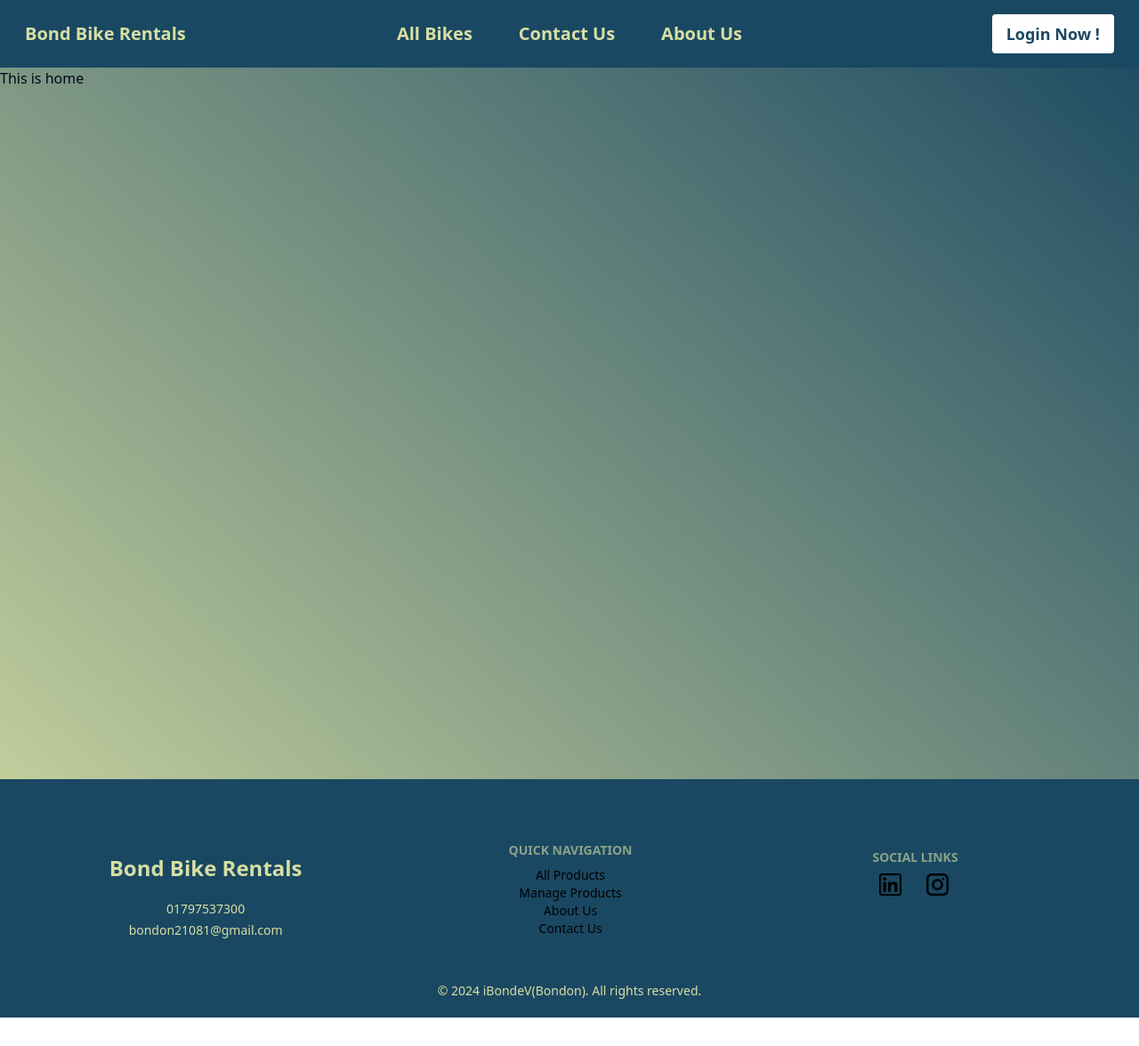
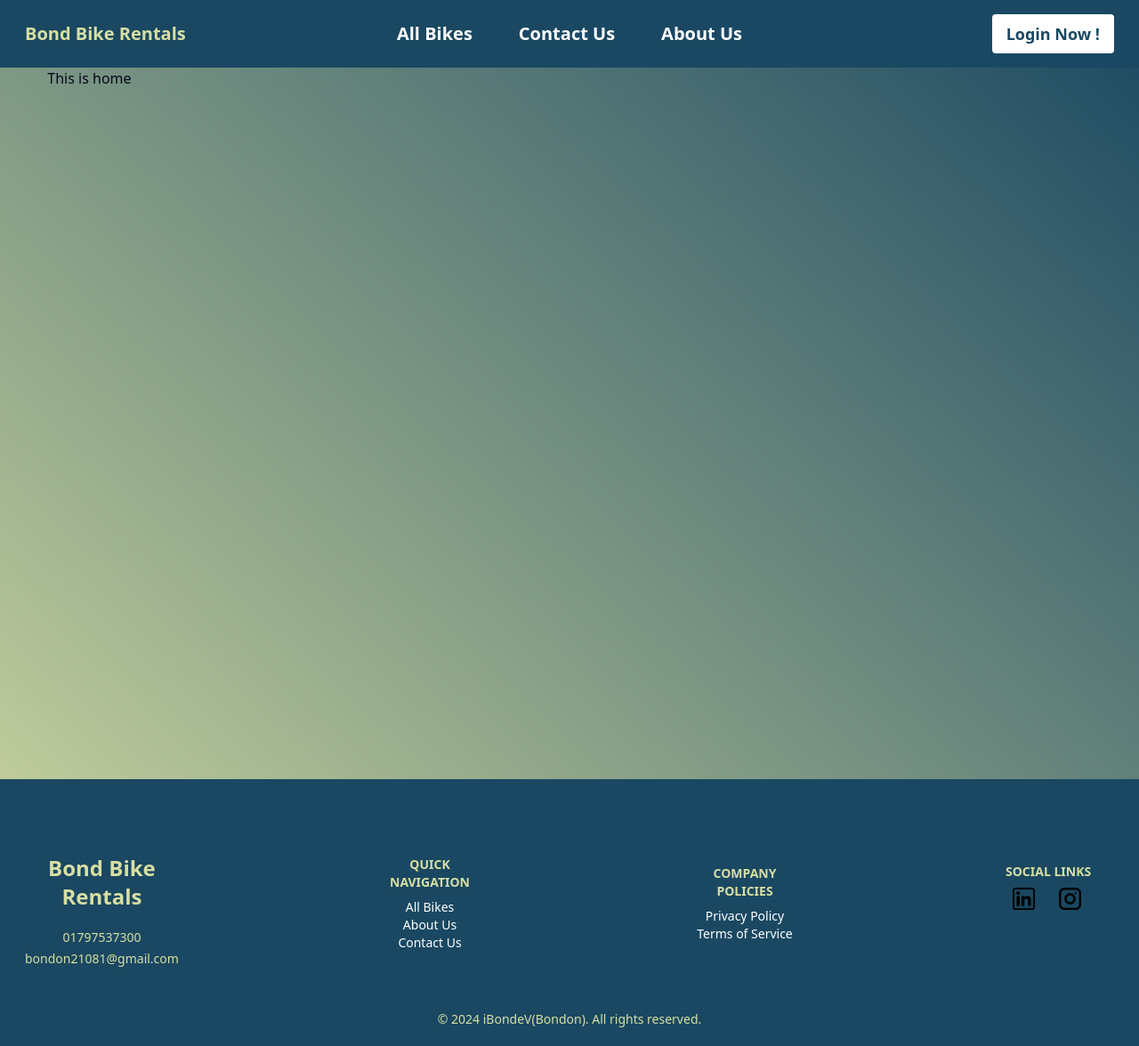
Before and after one commit to bandhandut19/bond-bike-rental-frontend, a React (Vite) app: page / in a window 1280 px wide. Shown: the whole page at 89% size. Before the commit the page ends 1144 px from the top, so only its background shows below. Built offline with nearby package versions, Linux system fonts and the light colour scheme.

Commit message:
navbar and footer setup done

```diff
--- /dev/null
+++ b/src/components/About/About.tsx
@@ -0,0 +1,5 @@
+const About = () => {
+  return <div>This is about page</div>;
+};
+
+export default About;
--- /dev/null
+++ b/src/components/Contact/Contact.tsx
@@ -0,0 +1,5 @@
+const Contact = () => {
+  return <div>This is contact page</div>;
+};
+
+export default Contact;
--- a/src/components/Layouts/RootLayout.tsx
+++ b/src/components/Layouts/RootLayout.tsx
@@ -6,7 +6,7 @@ const RootLayout = () => {
   return (
     <div className="bg-gradient-to-bl from-[#1A4862] to-[#D7DFA3]">
       <Navbar></Navbar>
-      <div className="min-h-screen">
+      <div className="min-h-screen mx-auto w-11/12">
         <Outlet></Outlet>
       </div>
       <Footer></Footer>
--- a/src/components/Shared/Footer.tsx
+++ b/src/components/Shared/Footer.tsx
@@ -3,7 +3,7 @@ import { Link } from "react-router-dom";
 const Footer = () => {
   return (
     <footer className="footer flex flex-col bg-[#1A4862] text-[#D7DFA3] lg:p-5 px-2 py-10 items-center justify-center font-primary-one  min-h-64">
-      <div className="grid lg:grid-cols-3 grid-cols-1 lg:gap-48 gap-10 lg:p-2 items-center justify-center">
+      <div className="grid lg:grid-cols-4 grid-cols-1 lg:gap-48 gap-10 lg:p-2 items-center justify-center">
         <nav className="flex flex-col mt-14 items-center justify-center text-center">
           <h1 className="lg:text-2xl text-xl text-center font-bold font-name mb-5">
             Bond Bike Rentals
@@ -14,24 +14,32 @@ const Footer = () => {
           </div>
         </nav>
         <nav className="flex flex-col mt-10 text-center lg:ml-10 ">
-          <h6 className="footer-title text-center font-extrabold ">
+          <h6 className="footer-title text-center font-extrabold opacity-100 ">
             Quick Navigation
           </h6>
-          <Link to={"/all-products"} className="link link-hover text-black">
-            All Products
+          <Link to={"/allbikes"} className="link link-hover text-white">
+            All Bikes
           </Link>
-          <Link to={"/manage-products"} className="link link-hover text-black">
-            Manage Products
-          </Link>
-          <Link to={"/about"} className="link link-hover text-black">
+          <Link to={"/about"} className="link link-hover text-white">
             About Us
           </Link>
-          <Link to={"/"} className="link link-hover text-black">
+          <Link to={"/contact"} className="link link-hover text-white">
             Contact Us
           </Link>
         </nav>
-        <nav className="lg:ml-10 ml-5">
-          <h6 className="footer-title text-center ">Social Links</h6>
+        <nav className="flex flex-col mt-10 text-center lg:ml-10 ">
+          <h6 className="footer-title opacity-100 text-center font-extrabold ">
+            Company Policies
+          </h6>
+          <Link to={"/allbikes"} className="link link-hover text-white">
+            Privacy Policy
+          </Link>
+          <Link to={"/about"} className="link link-hover text-white">
+            Terms of Service
+          </Link>
+        </nav>
+        <nav className="lg:ml-10 ml-5 ">
+          <h6 className="footer-title text-center opacity-100">Social Links</h6>
           <div className="grid grid-flow-col gap-4  ml-2">
             {/* Linkedin */}
             <Link
--- a/src/components/Shared/Navbar.tsx
+++ b/src/components/Shared/Navbar.tsx
@@ -26,7 +26,7 @@ const Navbar = () => {
             className="menu gap-2 menu-sm text-[#D7DFA3] font-bold bg-[#1A4862] dropdown-content mt-3 w-52 p-2 shadow"
           >
             <li className="">
-              <Link to={"/ourpackages"} className="rounded-sm ">
+              <Link to={"/allbikes"} className="rounded-sm text-white">
                 All Bikes
               </Link>
             </li>
@@ -55,7 +55,7 @@ const Navbar = () => {
             <NavLink
               to={"/allbikes"}
               className={({ isActive }) =>
-                `nav-link hover:bg-[#D7DFA3] rounded-sm text-xl hover:text-[#1A4862] ${
+                `nav-link hover:bg-[#D7DFA3] rounded-sm text-xl  hover:text-[#1A4862] ${
                   isActive ? "nav-link-active" : ""
                 }`
               }
--- a/src/index.css
+++ b/src/index.css
@@ -59,10 +59,23 @@
   }
 }
 
+.nav-link {
+  display: block;
+  padding: 0.5rem 1rem;
+  text-decoration: none;
+  color: white;
+}
+
+.nav-link-active {
+  background-color: #D7DFA3 !important;
+  color: black !important;
+}
+
 @layer base {
   * {
     @apply border-border;
   }
+
   body {
     @apply bg-background text-foreground;
   }
```
Also changed, not shown: src/router/rootRoute.tsx (+10 -0 lines). Lines whose indentation alone changed are shown as unchanged.
